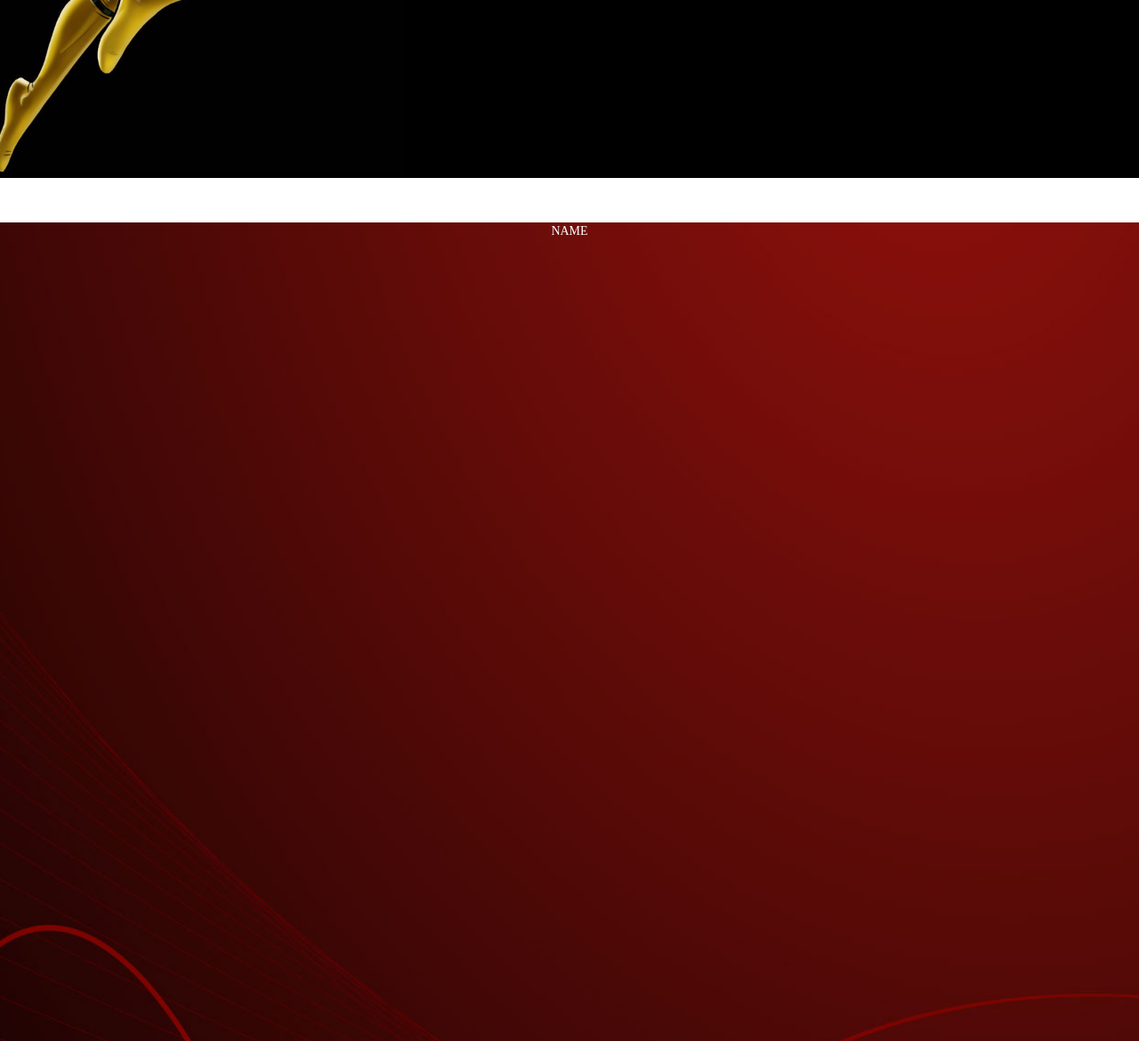
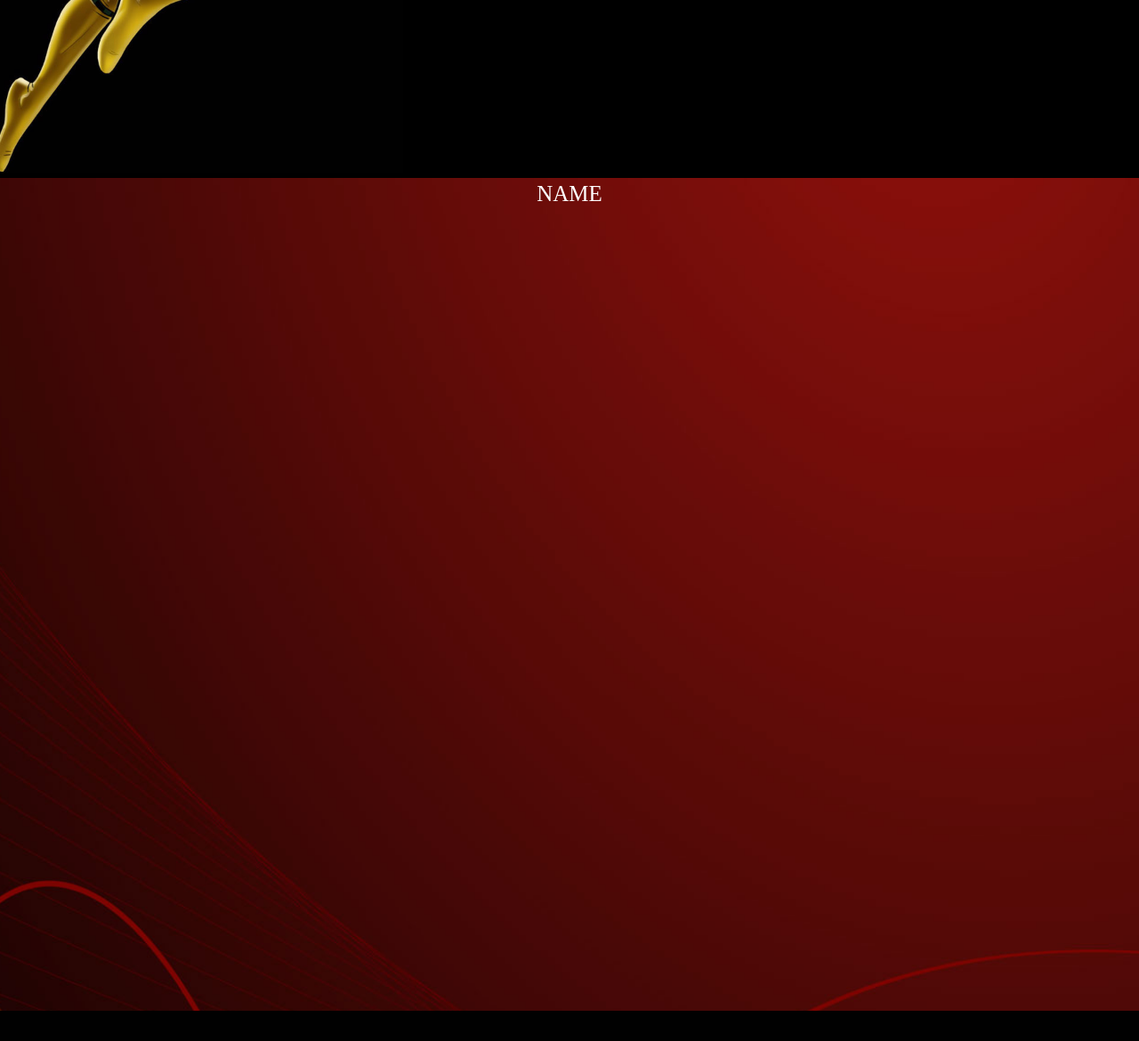
Before and after one commit to portillaj/Marvel-Oracle, a PHP site: page / in a window 1280 px wide. Shown: the part 580-1750 px from the top of the page at 89% size. After the commit the page ends 1716 px from the top, so only its background shows below. Run offline with PHP 8.4, Linux system fonts and the light colour scheme; some libraries are stand-ins or nearby versions.

```diff
--- a/assets/css/style.css
+++ b/assets/css/style.css
@@ -122,10 +122,10 @@ font-family: 'Architects Daughter', cursive;
 }
 
 .name-header {
-  margin-top: 50px;
   font-family: 'Unmasked BB';
   src: url('assets/font/UnmaskedBB_bold.ttf');
   color: white;
+  font-size: 25px;
 }
 .comic-header {
   margin-top: 20px;
```
Also changed, not shown: 1 other file.
